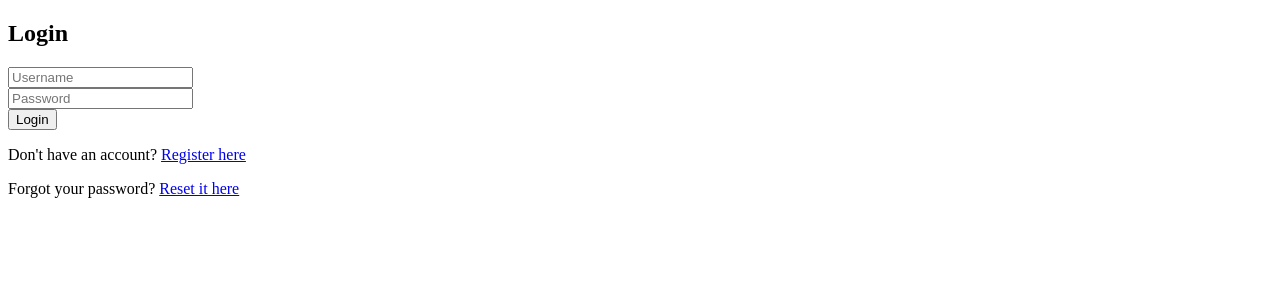
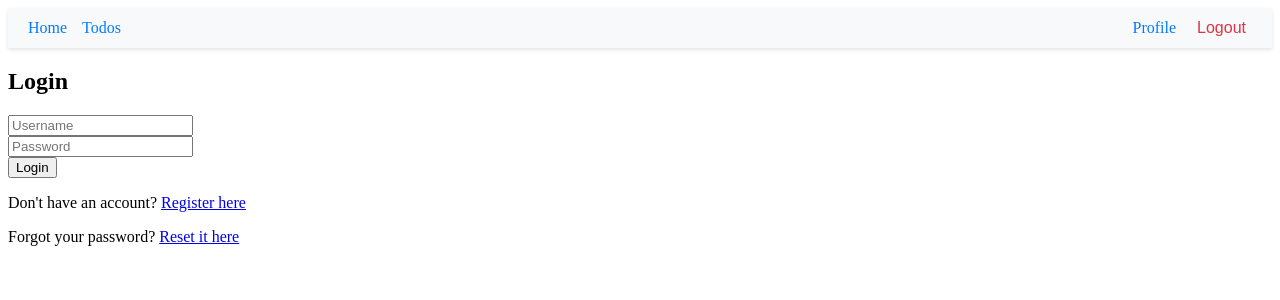
Before and after one commit to Le-PhucNguyen/TodoList-frontend, a React (Create React App) app: page /login in a window 1280 px wide. Shown: the top 300 px of the page. Built offline with nearby package versions, Linux system fonts and the light colour scheme.

Commit message:
Add User Profile 2

```diff
--- a/src/App.js
+++ b/src/App.js
@@ -1,5 +1,6 @@
 import React from 'react';
 import { BrowserRouter as Router, Routes, Route } from 'react-router-dom';
+import Navbar from './components/Navbar'; // Import the Navbar component
 import Login from './components/Login';
 import Register from './components/Register';
 import ProtectedRoute from './components/ProtectedRoute';
@@ -12,6 +13,8 @@ const App = () => {
   return (
     <AuthProvider>
       <Router>
+        {/* Navbar should appear above all routes */}
+        <Navbar />
         <Routes>
           {/* Public Routes */}
           <Route path="/login" element={<Login />} />
--- /dev/null
+++ b/src/components/Navbar.js
@@ -0,0 +1,56 @@
+import React from 'react';
+import { Link, useNavigate } from 'react-router-dom';
+
+const Navbar = () => {
+  const navigate = useNavigate();
+
+  // Function to handle logout
+  const handleLogout = () => {
+    localStorage.removeItem('token'); // Remove authentication token
+    navigate('/login'); // Redirect to the login page
+  };
+
+  return (
+    <nav
+      style={{
+        display: 'flex',
+        justifyContent: 'space-between',
+        alignItems: 'center',
+        padding: '10px 20px',
+        backgroundColor: '#f8f9fa',
+        boxShadow: '0 2px 4px rgba(0, 0, 0, 0.1)',
+      }}
+    >
+      {/* Left Links */}
+      <div style={{ display: 'flex', alignItems: 'center' }}>
+        <Link to="/" style={{ marginRight: '15px', textDecoration: 'none', color: '#007bff' }}>
+          Home
+        </Link>
+        <Link to="/todos" style={{ marginRight: '15px', textDecoration: 'none', color: '#007bff' }}>
+          Todos
+        </Link>
+      </div>
+
+      {/* Right Links */}
+      <div style={{ display: 'flex', alignItems: 'center' }}>
+        <Link to="/profile" style={{ marginRight: '15px', textDecoration: 'none', color: '#007bff' }}>
+          Profile
+        </Link>
+        <button
+          onClick={handleLogout}
+          style={{
+            backgroundColor: 'transparent',
+            border: 'none',
+            color: '#dc3545',
+            cursor: 'pointer',
+            fontSize: '16px',
+          }}
+        >
+          Logout
+        </button>
+      </div>
+    </nav>
+  );
+};
+
+export default Navbar;
```
